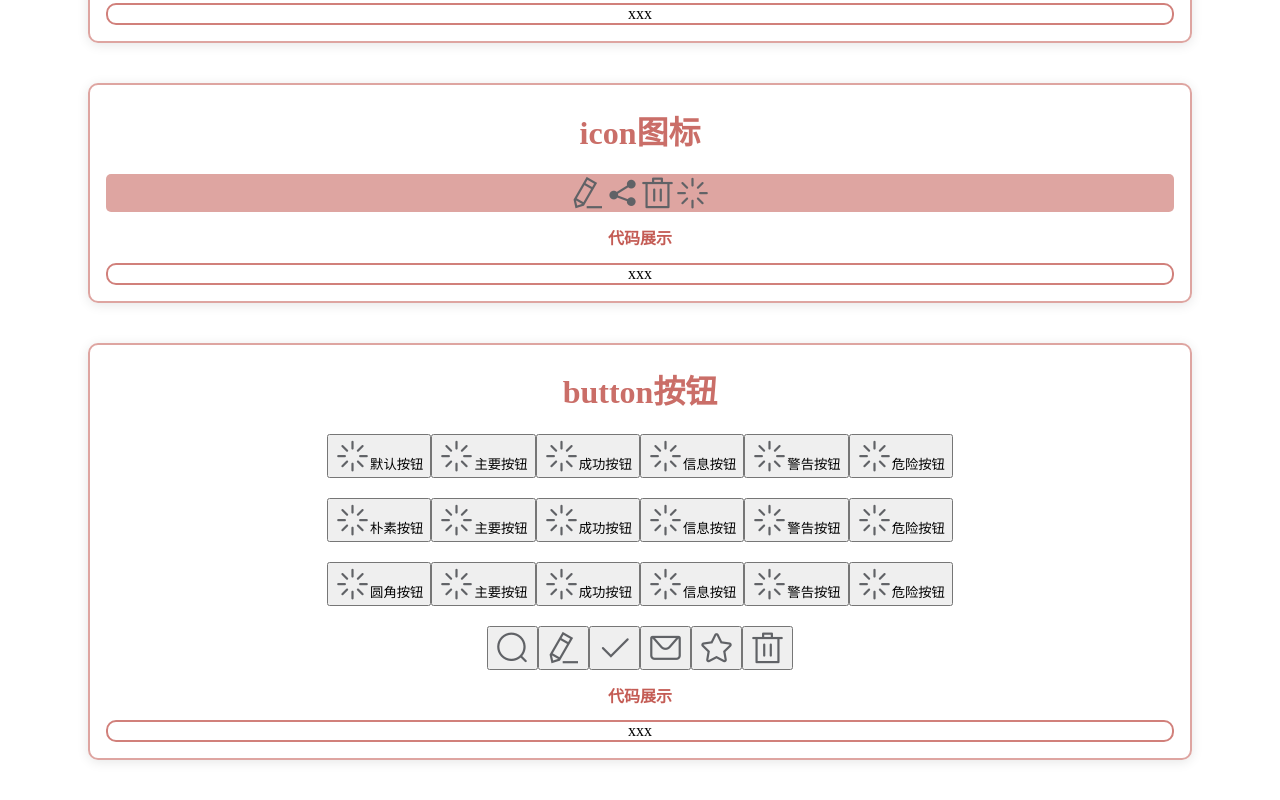
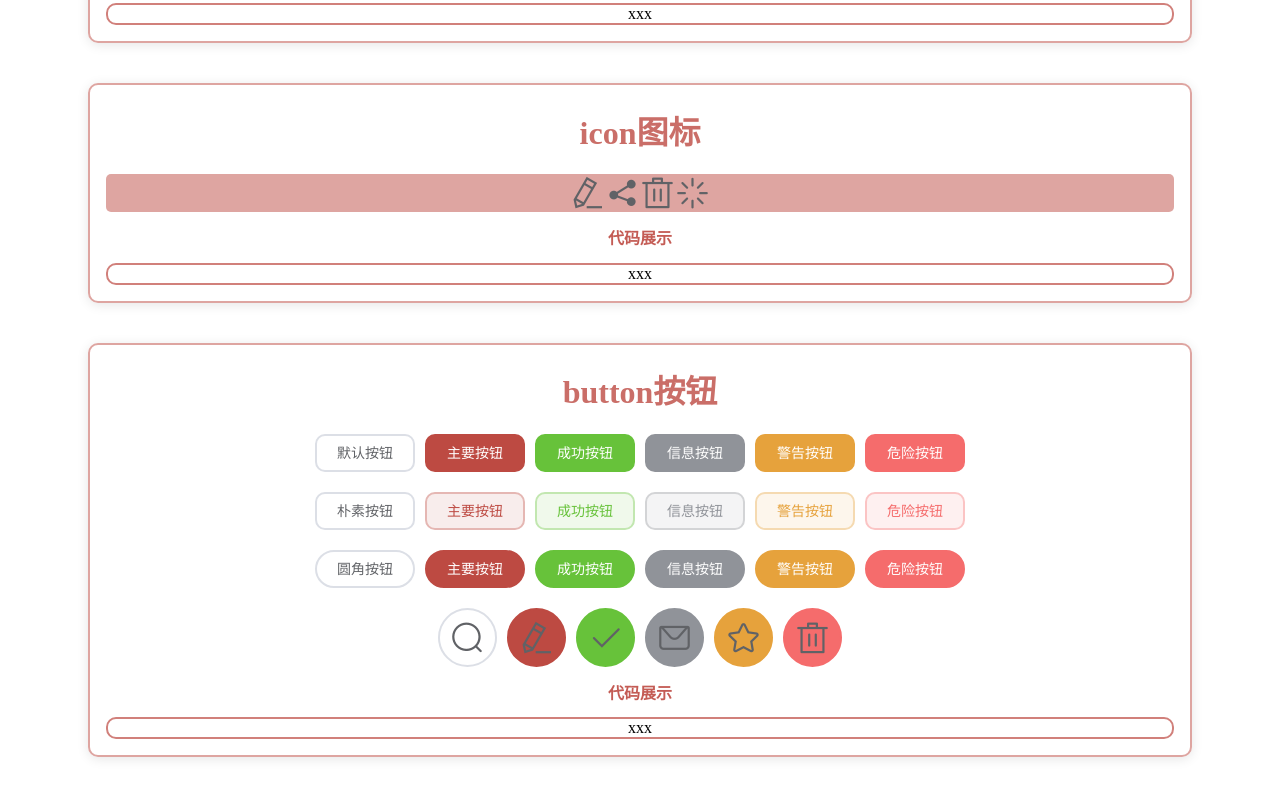
Before and after one commit to JXFFJXIN/VUE-ElementUI, a Vue app in the folder my-element/: page / in a window 1280 px wide. Shown: the part 4946-5746 px from the top of the page. Built offline with nearby package versions, Linux system fonts and the light colour scheme.

Commit message:
button 1.0.0

```diff
--- a/my-element/src/assets/theme-chalk/button.scss
+++ b/my-element/src/assets/theme-chalk/button.scss
@@ -0,0 +1,140 @@
+@import './mixins/mixins';
+@import "./mixins/var";
+@import "./mixins/utils";
+@import "./mixins/_button";
+
+@include b(button) {
+  cursor: pointer;
+  outline: none;
+  margin: 0;
+  transition-duration: .1s;
+  line-height: 1;
+
+  border: $--border-base;
+  background-color: $--button-default-background-color;
+  border-color: $--button-default-border-color;
+  color: $--button-default-font-color;
+  font-weight: $--button-font-weight;
+
+  @include button-size($--button-padding-vertical, $--button-padding-horizontal, $--button-font-size, $--button-border-radius);
+  @include utils-user-select(none);
+
+  & + & {
+    margin-left: 10px;
+  }
+
+  &:hover,
+  &:focus {
+    background-color: $--color-primary-light-9;
+    border-color: $--color-primary-light-7;
+    color: $--color-primary;
+  }
+
+  &:active {
+    border-color: mix($--color-black, $--color-primary, $--button-active-shade-percent);
+    color: mix($--color-black, $--color-primary, $--button-active-shade-percent);
+  }
+
+  [class *= 'el-icon-'] {
+    & + span {
+      margin-left: 5px;
+    }
+  }
+
+  @include when(plain) {
+    &:hover,
+    &:focus {
+      background-color: $--color-white;
+      border-color: $--color-primary;
+      color: $--color-primary;
+    }
+
+    &:active {
+      border-color: mix($--color-black, $--color-primary, 10%);
+      color: mix($--color-black, $--color-primary, 10%);
+    }
+  }
+
+  @include when(round) {
+    border-radius: 20px;
+    padding-left: 23px;
+    padding-right: 23px;
+  }
+
+  @include when(circle) {
+    border-radius: 50%;
+    padding: $--button-padding-vertical;
+  }
+
+  @include when(disabled) {
+    &,
+    &:hover,
+    &:focus,
+    &.is-plain {
+      cursor: not-allowed;
+      background-color: $--button-disabled-background-color;
+      border-color: $--button-disabled-border-color;
+      color: $--button-disabled-font-color;
+    }
+  }
+
+  @include m(primary) {
+    @include button-variant($--button-primary-background-color, $--button-primary-border-color, $--button-primary-font-color);
+  }
+
+  @include m(success) {
+    @include button-variant($--button-success-background-color, $--button-success-border-color, $--button-success-font-color);
+  }
+
+  @include m(info) {
+    @include button-variant($--button-info-background-color, $--button-info-border-color, $--button-info-font-color);
+  }
+
+  @include m(warning) {
+    @include button-variant($--button-warning-background-color, $--button-warning-border-color, $--button-warning-font-color);
+  }
+
+  @include m(danger) {
+    @include button-variant($--button-danger-background-color, $--button-danger-border-color, $--button-danger-font-color);
+  }
+
+  @include m(text) {
+    padding-left: 0;
+    padding-right: 0;
+    border-color: transparent;
+    background-color: transparent;
+    color: $--color-primary;
+
+    &:hover,
+    *:focus {
+      background-color: transparent;
+      border-color: transparent;
+      color: mix($--color-white, $--color-primary, $--button-hover-tint-percent);
+    }
+
+    &:active {
+      background-color: transparent;
+      border-color: transparent;
+      color: mix($--color-black, $--color-primary, $--button-active-shade-percent);
+    }
+
+    &.is-disabled,
+    &.is-disabled:hover,
+    &.is-disabled:focus {
+      border-color: transparent;
+    }
+  }
+
+
+  @include m(medium) {
+    @include button-size($--button-medium-padding-vertical, $--button-medium-padding-horizontal, $--button-medium-font-size, $--button-medium-border-radius);
+  }
+
+  @include m(small) {
+    @include button-size($--button-small-padding-vertical, $--button-small-padding-horizontal, $--button-medium-font-size, $--button-small-border-radius);
+  }
+
+  @include m(mini) {
+    @include button-size($--button-mini-padding-vertical, $--button-mini-padding-horizontal, $--button-medium-font-size, $--button-mini-border-radius);
+  }
+}
--- a/my-element/src/assets/theme-chalk/mixins/_button.scss
+++ b/my-element/src/assets/theme-chalk/mixins/_button.scss
@@ -0,0 +1,69 @@
+@import "./var.scss";
+
+@mixin button-variant ($backgroundColor, $borderColor, $fontColor) {
+  color: $fontColor;
+  background-color: $backgroundColor;
+  border-color: $borderColor;
+
+  &:hover,
+  &:focus {
+    background-color: mix($--color-white, $backgroundColor, $--button-hover-tint-percent);
+    border-color: mix($--color-white, $borderColor, $--button-hover-tint-percent);
+    color: $fontColor;
+  }
+
+  &:active {
+    background-color: mix($--color-black, $backgroundColor, $--button-active-shade-percent);
+    border-color: mix($--color-black, $borderColor, $--button-active-shade-percent);
+    color: $fontColor;
+  }
+
+  &.is-plain {
+    @include button-plain($backgroundColor);
+  }
+
+  &.is-disabled {
+    background-color: mix($--color-white, $backgroundColor);
+    border-color: mix($--color-white, $backgroundColor);
+    color: $--color-white;
+  }
+}
+
+@mixin button-plain ($color) {
+  background-color: mix($--color-white, $color, 90%);
+  border-color: mix($--color-white, $color, 60%);
+  color: $color;
+
+  &:hover,
+  &:focus {
+    background-color: $color;
+    border-color: $color;
+    color: $--color-white;
+  }
+
+  &:active {
+    background-color: mix($--color-black, $color, $--button-active-shade-percent);
+    border-color: mix($--color-black, $color, $--button-active-shade-percent);
+    color: $--color-white;
+  }
+
+  &.is-disabled {
+    background-color: mix($--color-white, $color, 90%);
+    border-color: mix($--color-white, $color, 80%);
+    color: mix($--color-white, $color, 40%);
+  }
+}
+
+@mixin button-size ($padding-vertical, $padding-horizontal, $font-size, $border-radius) {
+  padding: $padding-vertical $padding-horizontal;
+  font-size: $font-size;
+  border-radius: $border-radius;
+
+  &.is-round {
+    padding: $padding-vertical $padding-horizontal;
+  }
+
+  &.is-circle {
+    padding: $padding-vertical;
+  }
+}
--- a/my-element/src/assets/theme-chalk/mixins/var.scss
+++ b/my-element/src/assets/theme-chalk/mixins/var.scss
@@ -65,9 +65,9 @@ $--color-warning:#e6a23c !default;
 $--color-warning-light:mix($--color-white,$--color-warning,80%) !default;
 $--color-warning-lighter:mix($--color-white,$--color-warning,90%) !default;
 //危险颜色
-$--color-denger:#f56c6c !default;
-$--color-denger-light:mix($--color-white,$--color-denger,80%) !default;
-$--color-denger-lighter:mix($--color-white,$--color-denger,90%) !default;
+$--color-danger:#f56c6c !default;
+$--color-danger-light:mix($--color-white,$--color-danger,80%) !default;
+$--color-danger-lighter:mix($--color-white,$--color-danger,90%) !default;
 //信息颜色
 $--color-info:#909399 !default;
 $--color-info-light:mix($--color-white,$--color-info,80%) !default;
@@ -81,6 +81,14 @@ $--color-text-regular:#606266 !default;
 $--color-text-secondary:#909399 !default;
 //占位文字
 $--color-text-placeholder:#c0c4cc !default;
+// 一级边框
+$--border-color-base: #dcdfe6 !default;
+// 二级边框
+$--border-color-light: #e4e7eD !default;
+ // 三级边框
+$--border-color-lighter: #ebeef5 !default;
+// 四级边框
+$--border-color-extra-light: #f2f6fc !default;
 
 /* Typography */
 $--font-path: './fonts'; // 字体路径
@@ -90,6 +98,7 @@ $--font-size-medium:16px !default;//小标题
 $--font-size-base:14px !default;//正文
 $--font-size-small:13px !default;//正文（小）
 $--font-size-extra-small:12px !default;//辅助文字
+$--font-weight-primary: 500 !default; // 字体加粗
 
 /* border */
 $--border-width-base:2px !default;
@@ -101,3 +110,69 @@ $--border-radius-small:5px !default;//小圆角
 $--border-radius-zero:0px !default;//无圆角
 $--box-shadow-base:0 2px 4px rgba(0,0,0,.12),0 0 6px rgba(0,0,0,.04) !default;
 $--box-shadow-light:0 2px 12px 0 rgba(0,0,0,.1) !default;
+
+/* Button */
+$--button-padding-vertical: 12px !default;
+$--button-padding-horizontal: 20px !default;
+$--button-font-size: $--font-size-base !default;
+$--button-font-weight: $--font-weight-primary !default;
+$--button-border-radius: $--border-radius-base !default;
+
+$--button-medium-padding-vertical: 10px;
+$--button-medium-padding-horizontal: 20px;
+$--button-medium-font-size: $--font-size-base;
+$--button-medium-border-radius: $--border-radius-base;
+
+$--button-small-padding-vertical: 9px;
+$--button-small-padding-horizontal: 15px;
+$--button-small-font-size: $--font-size-extra-small;
+$--button-small-border-radius: #{$--border-radius-base - 1};
+
+$--button-mini-padding-vertical: 7px;
+$--button-mini-padding-horizontal: 15px;
+$--button-mini-font-size: $--font-size-extra-small;
+$--button-mini-border-radius: #{$--border-radius-base - 1};
+
+$--button-default-background-color: $--color-white !default; // #fff
+$--button-default-border-color: $--border-color-base !default; // #dcdfe6
+$--button-default-font-color: $--color-text-regular !default; // #606266
+
+$--button-primary-background-color: $--color-primary !default; // #4093ff
+$--button-primary-border-color: $--color-primary !default; // #4093ff
+$--button-primary-font-color: $--color-white !default; // #fff
+
+$--button-success-background-color: $--color-success !default; // #67c23a
+$--button-success-border-color: $--color-success !default; // #67c23a
+$--button-success-font-color: $--color-white !default; // #fff
+
+
+$--button-info-background-color: $--color-info !default; //  #909399
+$--button-info-border-color: $--color-info !default; //  #909399
+$--button-info-font-color: $--color-white !default; // #fff
+
+$--button-warning-background-color: $--color-warning !default; // e6a23c
+$--button-warning-border-color: $--color-warning !default; // e6a23c
+$--button-warning-font-color: $--color-white !default; // #fff
+
+$--button-danger-background-color: $--color-danger !default; // #f56c6c
+$--button-danger-border-color: $--color-danger !default; // #f56c6c
+$--button-danger-font-color: $--color-white !default; // #fff
+
+$--button-disabled-background-color: $--color-white !default;
+$--button-disabled-border-color: $--border-color-lighter !default; // #ebeef5
+$--button-disabled-font-color: $--color-text-placeholder !default; // #c0c4cc
+
+
+$--button-active-shade-percent: 10% !default;
+$--button-hover-tint-percent: 20% !default;
+
+/* Link */
+$--link-font-size: $--font-size-base !default; // 14px
+$--link-font-weight: $--font-weight-primary !default; // 500
+$--link-default-font-color: $--color-text-regular !default; // 606266
+$--link-active-font-color: $--color-primary !default; // 409eff
+$--link-primary-font-color: $--color-primary !default; // 409eff
+$--link-success-font-color: $--color-success !default;
+$--link-warning-font-color: $--color-warning !default;
+$--link-danger-font-color: $--color-danger !default;
+$--link-info-font-color: $--color-info !default;
--- a/my-element/src/components/element/button/src/button.js
+++ b/my-element/src/components/element/button/src/button.js
@@ -40,9 +40,10 @@ export default {
     }, [
       this.icon && !this.loading ? h('i', {
         class: this.icon,
-      }, null) : h('i', {
+      }, null) : null,
+      this.loading ? h('i', {
         class: 'el-icon-loading',
-      }, null),
+      }, null) : null,
       this.$slots.default ? h('span', this.$slots.default) : null,
     ]);
   },
```
